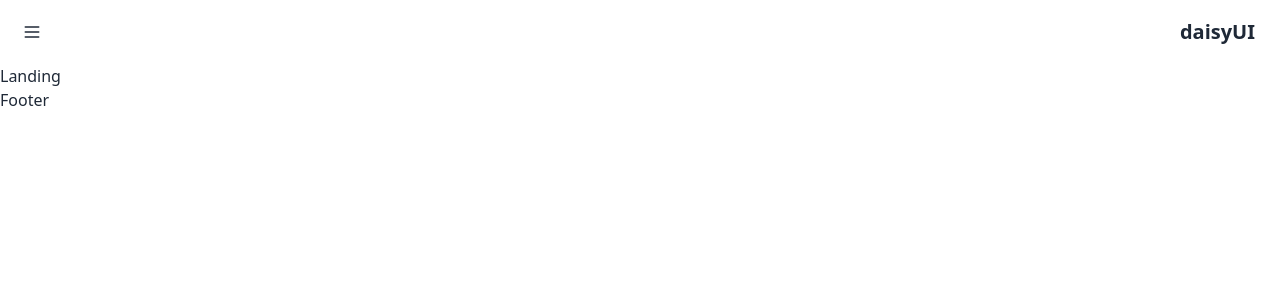
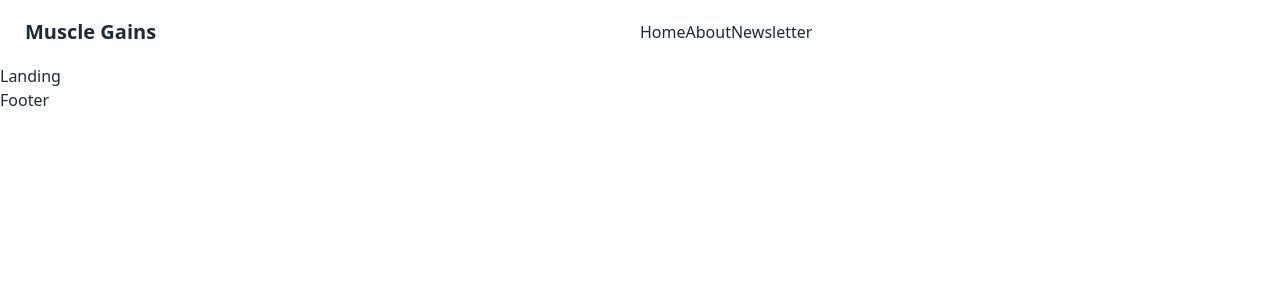
Before and after one commit to ken-cherry/muscle-gains, a React (Vite) app: page / in a window 1280 px wide. Shown: the top 300 px of the page. Built offline with nearby package versions, Linux system fonts and the light colour scheme.

Commit message:
Edited: navbar

```diff
--- a/src/components/Navbar.jsx
+++ b/src/components/Navbar.jsx
@@ -6,6 +6,21 @@ const Navbar = () => {
   return (
     <div className="navbar bg-base-100">
       <div className="flex-1">
+        <a className="btn btn-ghost text-xl">Muscle Gains</a>
+      </div>
+      <div className="nav-center flex-1">
+        <div className="nav-links ">
+          {navigation.map((item) => {
+            const { id, to, text } = item;
+            return (
+              <NavLink to={to} className="nav-link" key={id}>
+                {text}
+              </NavLink>
+            );
+          })}
+        </div>
+      </div>
+      <div className="flex-none hidden">
         <button className="btn btn-square btn-ghost">
           <svg
             xmlns="http://www.w3.org/2000/svg"
@@ -22,26 +37,6 @@ const Navbar = () => {
           </svg>
         </button>
       </div>
-      <div className="flex-none">
-        <a className="btn btn-ghost text-xl">daisyUI</a>
-      </div>
-      {/* <div className="flex-none">
-        <button className="btn btn-square btn-ghost">
-          <svg
-            xmlns="http://www.w3.org/2000/svg"
-            fill="none"
-            viewBox="0 0 24 24"
-            className="inline-block w-5 h-5 stroke-current"
-          >
-            <path
-              strokeLinecap="round"
-              strokeLinejoin="round"
-              strokeWidth="2"
-              d="M5 12h.01M12 12h.01M19 12h.01M6 12a1 1 0 11-2 0 1 1 0 012 0zm7 0a1 1 0 11-2 0 1 1 0 012 0zm7 0a1 1 0 11-2 0 1 1 0 012 0z"
-            ></path>
-          </svg>
-        </button>
-      </div> */}
     </div>
   );
 };
```
